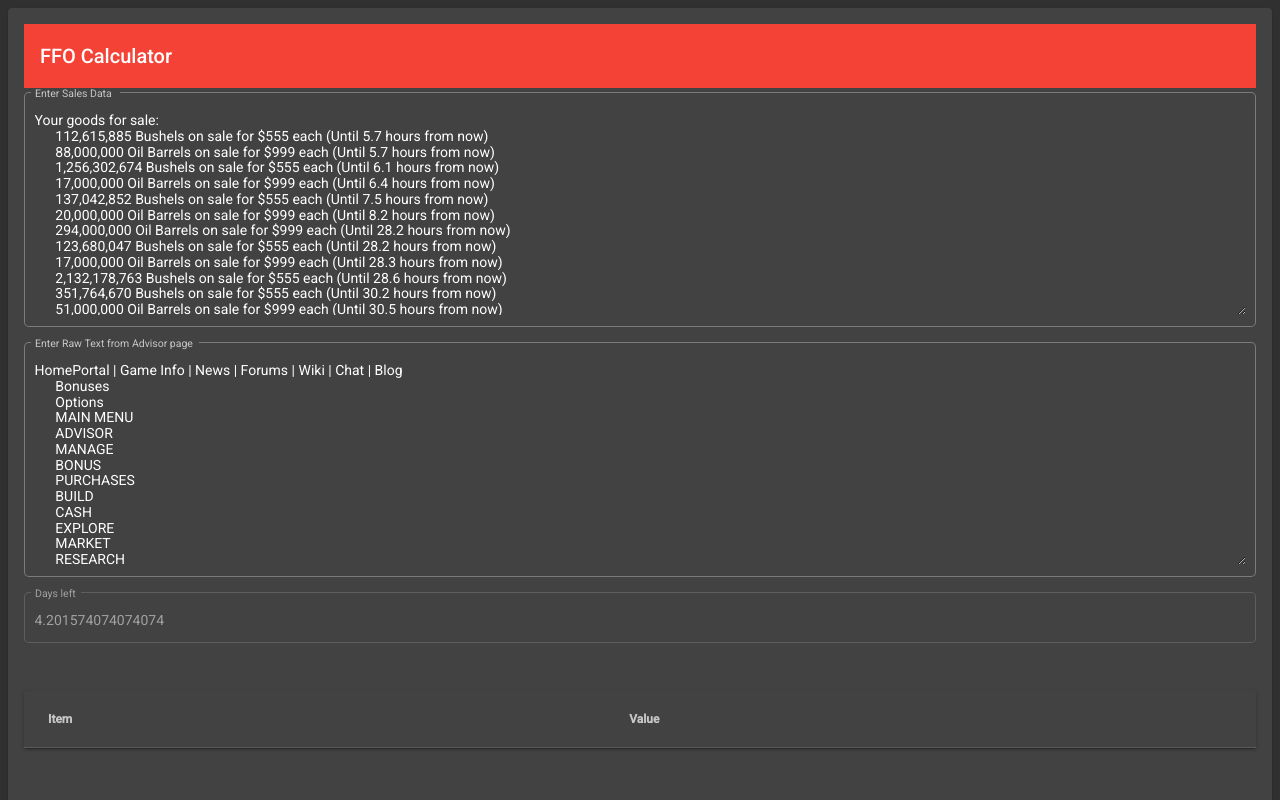
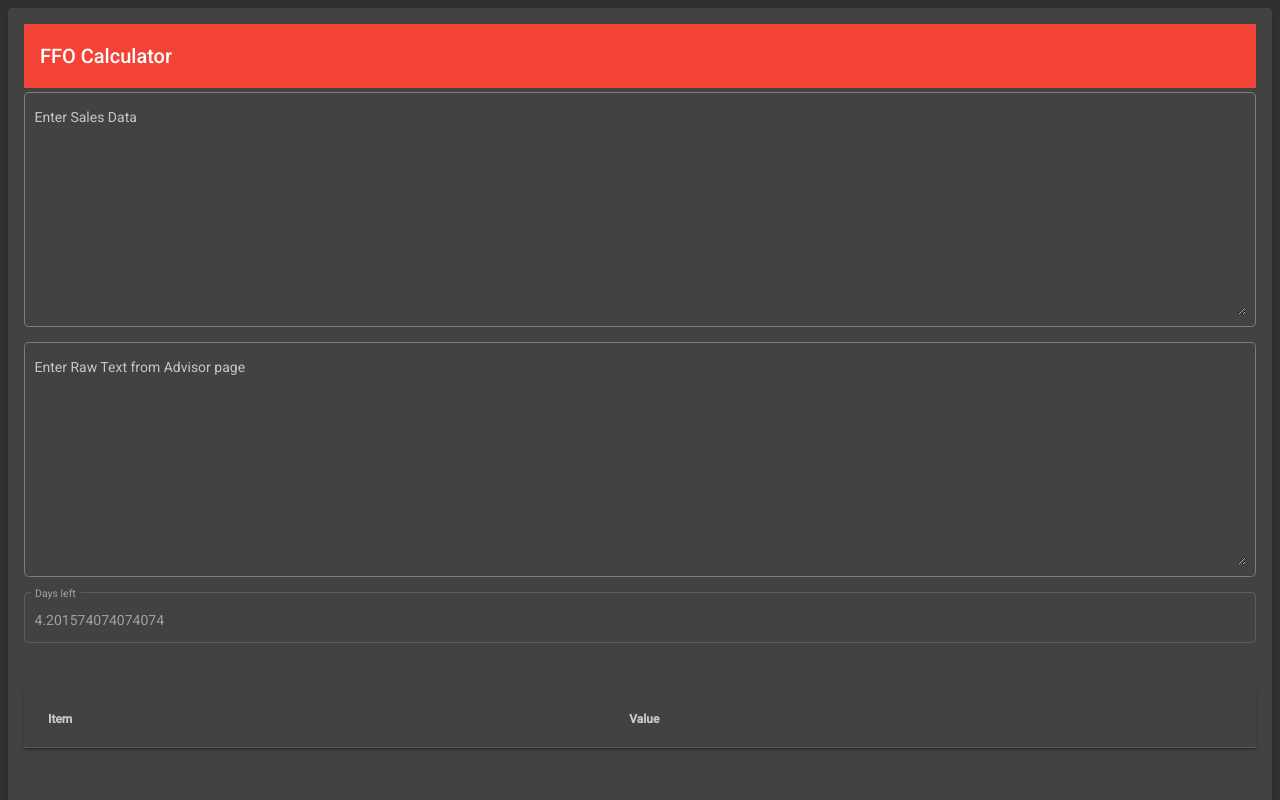
Before and after one commit to AshkanHovold/ffoEE, an Angular app: page / in a window 1280 px wide. Shown: the top 800 px of the page. Built offline with nearby package versions, Linux system fonts and the light colour scheme.

Commit message:
removed test data

```diff
--- a/src/app/app.component.html
+++ b/src/app/app.component.html
@@ -3,141 +3,11 @@
     <mat-card-content>
     <mat-form-field appearance="outline" class="full-width">
       <mat-label>Enter Sales Data</mat-label>
-      <textarea matInput (input)="parse($event)" value="Your goods for sale:
-      112,615,885 Bushels on sale for $555 each (Until 5.7 hours from now)
-      88,000,000 Oil Barrels on sale for $999 each (Until 5.7 hours from now)
-      1,256,302,674 Bushels on sale for $555 each (Until 6.1 hours from now)
-      17,000,000 Oil Barrels on sale for $999 each (Until 6.4 hours from now)
-      137,042,852 Bushels on sale for $555 each (Until 7.5 hours from now)
-      20,000,000 Oil Barrels on sale for $999 each (Until 8.2 hours from now)
-      294,000,000 Oil Barrels on sale for $999 each (Until 28.2 hours from now)
-      123,680,047 Bushels on sale for $555 each (Until 28.2 hours from now)
-      17,000,000 Oil Barrels on sale for $999 each (Until 28.3 hours from now)
-      2,132,178,763 Bushels on sale for $555 each (Until 28.6 hours from now)
-      351,764,670 Bushels on sale for $555 each (Until 30.2 hours from now)
-      51,000,000 Oil Barrels on sale for $999 each (Until 30.5 hours from now)
-      94,855,519 Bushels on sale for $555 each (Until 36.1 hours from now)
-      12,647,764 Oil Barrels on sale for $999 each (Until 36.9 hours from now)
-      En Route: 2,172,713 Jets on sale for $164 each (Arrive in 3.8 hours)
-      En Route: 7,037,025 Bushels on sale for $555 each (Arrive in 4.2 hours)
-      En Route: 1,185,318 Oil Barrels on sale for $999 each (Arrive in 4.4 hours)
-      "></textarea>
+      <textarea matInput (input)="parse($event)"></textarea>
     </mat-form-field>
     <mat-form-field appearance="outline" class="full-width">
       <mat-label>Enter Raw Text from Advisor page</mat-label>
-      <textarea matInput (input)="extractValues($event)" value="HomePortal | Game Info | News | Forums | Wiki | Chat | Blog
-      Bonuses
-      Options
-      MAIN MENU
-      ADVISOR
-      MANAGE
-      BONUS
-      PURCHASES
-      BUILD
-      CASH
-      EXPLORE
-      MARKET
-      RESEARCH
-      MILITARY
-      RELATIONS
-      SPY CENTER
-      WAR ROOM
-      MESSAGES
-      NEWS
-      SCORES
-      CLANS
-      SEARCH
-
-      Turns: 51	Money: $2,448,289,537	Food: 3,523,771 Bushels	Networth: $98,060,843
-      Upload your status to Boxcar and LaF
-
-
-      The Status of the Fascism of Silver Surfer (#1)
-
-      The Basics
-      Turns Left	51
-      Turns Taken	4529
-      Turns Stored	0
-      Rank	17
-      Networth	$98,060,843
-      Land	513,949
-      Money	$2,448,289,537
-      Population	5,278,598
-      At War	No
-      GDI Member	No
-      Raw SPAL	0
-      SPAL + Tech + Gov	0
-
-      Land Distribution
-      Enterprise Zones	7777
-      Residences	7060
-      Industrial Complexes	7126
-      Military Bases	0
-      Research Labs	0
-      Farms	287,883
-      Oil Rigs	197,553
-      Construction Sites	1266
-      Unused Lands	5284
-
-      Technology
-      Military	875,904	95.7%
-      Medical	19,290	99.7%
-      Business	3,415,317	149.9%
-      Residential	3,087,447	147.0%
-      Agricultural	6,560,273	210.1%
-      Warfare	38,604	0.253%
-      Military Strategy	3,580,840	125.7%
-      Weapons	1,449,304	117.0%
-      Industrial	1,728,753	123.4%
-      Spy	30,724	100.4%
-      SDI	39,844	2.01%
-      Total	20,826,300
-
-      Current Status
-      Tax Revenues	$37,947,841
-        Tax Rate	35%
-        Per Capita Income	$20.54
-      Expenses	$7,326,827
-      Net Income	$30,621,014
-         Cashing	$38,210,582
-      Food	3,523,771
-         Production	3,692,174
-         Consumption	168,251
-         Net Change	3,523,923
-      Oil	592,659
-         Production	592,659
-      Building Rate	321
-      Explore Rate	6
-      Tech Rate	3
-
-      Military Forces
-      Spies	0
-      Troops	0
-      Jets	6,534,498
-      Turrets	0
-      Tanks	0
-      Nuclear Missiles	3
-      Chemical Missiles	3
-      Cruise Missiles	1
-
-      Expense Breakdown
-      Expenses	$7,326,827
-         Military	$1,739,047
-            Spies	$0
-            Troops	$0
-            Jets	$1,739,047
-            Turrets	$0
-            Tanks	$0
-         Alliance/GDI	$0
-         Land	$5,139,490
-         Corruption	$448,290
-
-
-      View Old Advisor
-      View Classic Advisor
-
-      Home | Rules | Privacy Policy | About us
-      "></textarea>
+      <textarea matInput (input)="extractValues($event)"></textarea>
     </mat-form-field>
 
     <mat-form-field appearance="outline" class="full-width-input">
```
